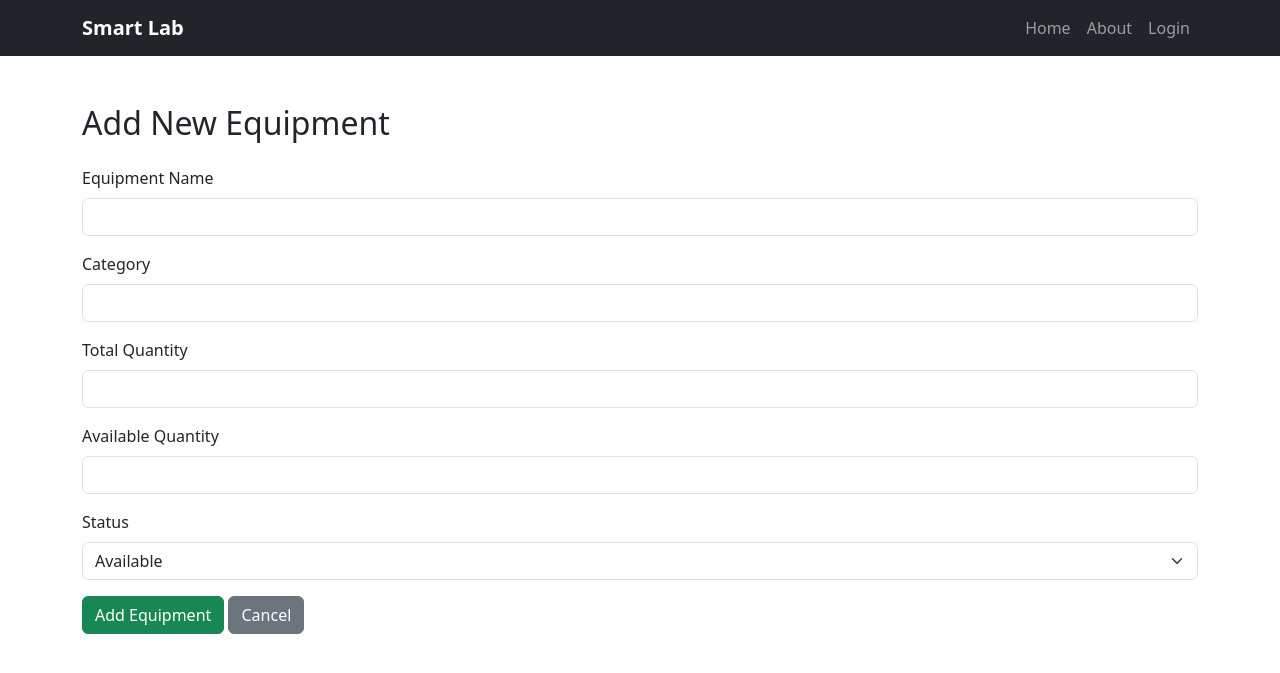
After one commit to yashnandwani202-ops/smart-lab-equipment-application, a Flask app: page /add-equipment in a window 1280 px wide. The commit adds this page. Shown: the top 673 px of the page. Run offline with Flask 3, Linux system fonts and the light colour scheme; some libraries are stand-ins or nearby versions.

Commit message:
Added admin add equipment feature

```diff
--- a/app.py
+++ b/app.py
@@ -164,6 +164,40 @@ def student_dashboard():
 def faculty_dashboard():
     return render_template("faculty_dashboard.html")
 
+@app.route("/add-equipment", methods=["GET", "POST"])
+def add_equipment():
+    if request.method == "POST":
+        equipment_name = request.form["equipment_name"]
+        category = request.form["category"]
+        quantity = request.form["quantity"]
+        available_quantity = request.form["available_quantity"]
+        status = request.form["status"]
+
+        cursor = mysql.connection.cursor()
+        cursor.execute(
+            "INSERT INTO equipment (equipment_name, category, quantity, available_quantity, status) VALUES (%s, %s, %s, %s, %s)",
+            (equipment_name, category, quantity, available_quantity, status)
+        )
+        mysql.connection.commit()
+        cursor.close()
+
+        return redirect(url_for("admin_equipment"))
+
+    return render_template("add_equipment.html")
+
+@app.route("/admin-equipment")
+def admin_equipment():
+
+    cursor = mysql.connection.cursor()
+
+    cursor.execute("SELECT * FROM equipment")
+
+    equipment = cursor.fetchall()
+
+    cursor.close()
+
+    return render_template("admin_equipment.html", equipment=equipment)
+
 
 @app.route("/admin")
 def admin_dashboard():
--- /dev/null
+++ b/templates/add_equipment.html
@@ -0,0 +1,51 @@
+{% extends "base.html" %}
+
+{% block content %}
+
+<div class="container mt-5">
+
+    <h2 class="mb-4">Add New Equipment</h2>
+
+    <form method="POST">
+
+        <div class="mb-3">
+            <label class="form-label">Equipment Name</label>
+            <input type="text" name="equipment_name" class="form-control" required>
+        </div>
+
+        <div class="mb-3">
+            <label class="form-label">Category</label>
+            <input type="text" name="category" class="form-control" required>
+        </div>
+
+        <div class="mb-3">
+            <label class="form-label">Total Quantity</label>
+            <input type="number" name="quantity" class="form-control" required>
+        </div>
+
+        <div class="mb-3">
+            <label class="form-label">Available Quantity</label>
+            <input type="number" name="available_quantity" class="form-control" required>
+        </div>
+
+        <div class="mb-3">
+            <label class="form-label">Status</label>
+            <select name="status" class="form-select">
+                <option value="Available">Available</option>
+                <option value="Unavailable">Unavailable</option>
+            </select>
+        </div>
+
+        <button type="submit" class="btn btn-success">
+            Add Equipment
+        </button>
+
+        <a href="/admin-equipment" class="btn btn-secondary">
+            Cancel
+        </a>
+
+    </form>
+
+</div>
+
+{% endblock %}
--- a/templates/admin_dashboard.html
+++ b/templates/admin_dashboard.html
@@ -16,7 +16,7 @@
                 <div class="card-body text-center">
                     <h5>Manage Equipment</h5>
                     <p>Add, update, or remove lab equipment.</p>
-                    <a href="#" class="btn btn-primary">Manage</a>
+                    <a href="/admin-equipment" class="btn btn-primary">Manage</a>
                 </div>
             </div>
         </div>
```
Also changed, not shown: templates/admin_equipment.html (added, +44 -0 lines).
